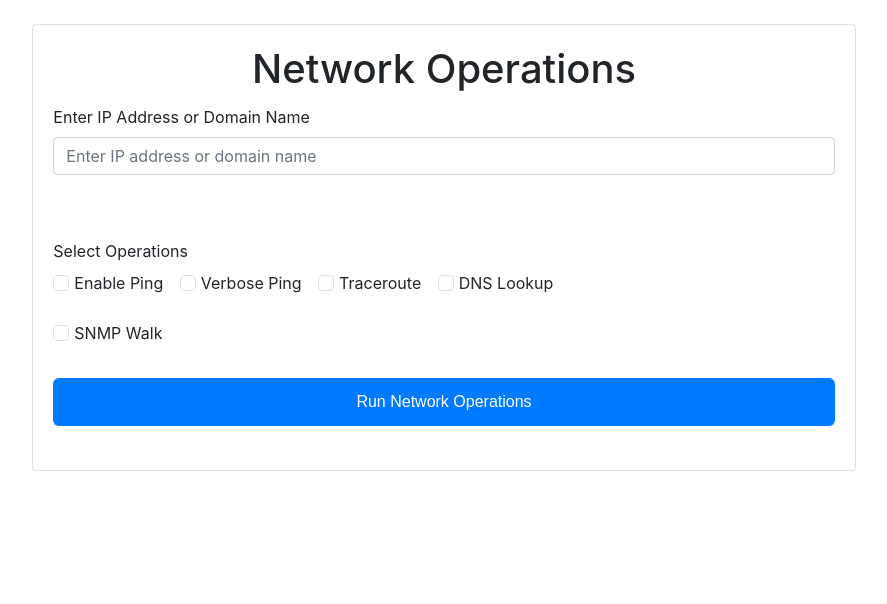
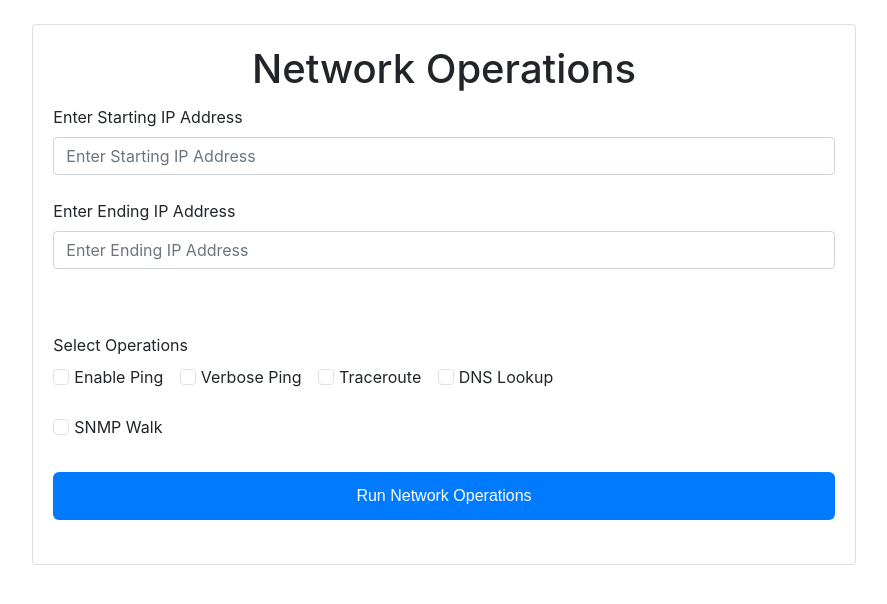
Before and after one commit to mustahidhasan/nms_system, a Django app: page /dashboard/ in a window 1280 px wide. Shown: the part 56-660 px from the top of the page, without its empty margins (196-1083 px from the left). Run offline with Django 4.2, Linux system fonts and the light colour scheme; a user stored in the database is signed in; some libraries are stand-ins or nearby versions.

Commit message:
range of ip added

```diff
--- a/nms/DASHBOARD/views.py
+++ b/nms/DASHBOARD/views.py
@@ -6,6 +6,8 @@ from django.shortcuts import render, redirect
 import subprocess
 import platform
 import logging
+import socket
+import struct
 
 logger = logging.getLogger(__name__)
 
@@ -37,169 +39,158 @@ def logout_view(request):
 @login_required
 def ping_operation(request):
     if request.method == "POST":
-        ip_address = request.POST.get("ip_address")
+        ip_range_start = request.POST.get("ip_range_start")
+        ip_range_end = request.POST.get("ip_range_end")
         enable_ping = request.POST.get("enable_ping")
         verbose_ping = request.POST.get("verbose_ping")
         traceroute = request.POST.get("traceroute")
         dns_lookup = request.POST.get("dns_lookup")
         snmp_walk = request.POST.get("snmp_walk")
 
-        # Check if IP address or domain name is provided
-        if not ip_address:
-            return render(
-                request,
-                "ping.html",
-                {"error_message": "Please provide an IP address or domain name."},
-            )
-
-        # Detect the operating system
-        os_name = platform.system()
-        results = ""
+        # Validate IP range input
+        if not ip_range_start or not ip_range_end:
+            return render(request, "ping.html", {"error_message": "Please provide a valid IP range."})
 
         try:
-            # Perform Enable Ping
-            if enable_ping:
-                if os_name == "Windows":
-                    command = ["ping", "-n", "1", ip_address]
-                else:
-                    command = ["ping", "-c", "1", ip_address]
+            # Convert IPs to integer for easier iteration
+            start_ip = struct.unpack("!I", socket.inet_aton(ip_range_start))[0]
+            end_ip = struct.unpack("!I", socket.inet_aton(ip_range_end))[0]
 
-                logger.info(f"Pinging {ip_address} with basic ping.")
-                response = subprocess.run(command, capture_output=True, text=True)
-                if response.returncode == 0:
-                    results += f"Enable Ping: Device is alive\n"
-                else:
-                    results += f"Enable Ping: Device is unreachable\n"
+            if start_ip > end_ip:
+                return render(request, "ping.html", {"error_message": "Start IP should be less than or equal to End IP."})
 
-            # Perform Verbose Ping
-            if verbose_ping:
-                if os_name == "Windows":
-                    command = ["ping", "-n", "4", ip_address]
-                else:
-                    command = ["ping", "-c", "4", ip_address]
+            # Limit the number of IPs to scan
+            max_devices = 100
+            device_count = min(max_devices, end_ip - start_ip + 1)
 
-                logger.info(f"Pinging {ip_address} with verbose ping.")
-                response = subprocess.run(command, capture_output=True, text=True)
-                results += (
-                    f"Verbose Ping Result:\n{response.stdout}\n"
-                    if response.returncode == 0
-                    else "Verbose Ping failed.\n"
-                )
+            os_name = platform.system()
+            results = {}
 
-            # Perform Traceroute
-            if traceroute:
-                if os_name == "Windows":
-                    command = ["tracert", ip_address]
-                else:
-                    command = ["traceroute", ip_address]
+            # Get SNMP parameters from POST
+            snmp_port = request.POST.get("snmp_port")
+            snmp_version = request.POST.get("snmp_version")
+            read_community_string = request.POST.get("read_community_string")
+            username = request.POST.get("username")
+            password = request.POST.get("password")
+            authentication_type = request.POST.get("authentication_type")
+            encryption_type = request.POST.get("encryption_type")
+            encryption_key = request.POST.get("encryption_key")
+            context_name = request.POST.get("context_name")
+            oid = request.POST.get("oid")
 
-                logger.info(f"Running traceroute for {ip_address}.")
-                response = subprocess.run(command, capture_output=True, text=True)
-                results += (
-                    f"Traceroute Result:\n{response.stdout}\n"
-                    if response.returncode == 0
-                    else "Traceroute failed.\n"
-                )
+            # Iterate through the IP range
+            for ip_int in range(start_ip, start_ip + device_count):
+                ip_address = socket.inet_ntoa(struct.pack("!I", ip_int))
+                ip_results = []
 
-            # Perform DNS Lookup
-            if dns_lookup:
-                if os_name == "Windows":
-                    command = ["nslookup", ip_address]
-                else:
-                    command = ["dig", ip_address]
+                try:
+                    # Perform Enable Ping
+                    if enable_ping:
+                        ping_command = ["ping", "-c", "1" if os_name != "Windows" else "-n", "1", ip_address]
+                        logger.info(f"Pinging {ip_address} with basic ping.")
+                        ping_response = subprocess.run(ping_command, capture_output=True, text=True)
 
-                logger.info(f"Performing DNS lookup for {ip_address}.")
-                response = subprocess.run(command, capture_output=True, text=True)
-                results += (
-                    f"DNS Lookup Result:\n{response.stdout}\n"
-                    if response.returncode == 0
-                    else "DNS Lookup failed.\n"
-                )
+                        if ping_response.returncode == 0:
+                            ip_results.append("Enable Ping: Device is alive")
+                        else:
+                            ip_results.append("Enable Ping: Device is unreachable")
 
-            # Perform SNMP Walk
-            if snmp_walk:
-                snmp_port = request.POST.get("snmp_port")
-                snmp_version = request.POST.get("snmp_version")
-                read_community_string = request.POST.get("read_community_string")
-                username = request.POST.get("username")
-                password = request.POST.get("password")
-                authentication_type = request.POST.get("authentication_type")
-                encryption_type = request.POST.get("encryption_type")
-                encryption_key = request.POST.get("encryption_key")
-                context_name = request.POST.get("context_name")
-                oid = request.POST.get("oid")
+                    # Perform Verbose Ping
+                    if verbose_ping:
+                        verbose_command = ["ping", "-c", "4" if os_name != "Windows" else "-n", "4", ip_address]
+                        logger.info(f"Pinging {ip_address} with verbose ping.")
+                        verbose_response = subprocess.run(verbose_command, capture_output=True, text=True)
+                        ip_results.append(f"Verbose Ping Result:\n{verbose_response.stdout}")
 
-                # SNMP Version Handling
-                if snmp_version in ["1", "2c"]:
-                    # Use SNMP v1 or v2c
-                    result = []
-                    for errorIndication, errorStatus, errorIndex, varBinds in nextCmd(
-                        SnmpEngine(),
-                        CommunityData(
-                            read_community_string,
-                            mpModel=0 if snmp_version == "1" else 1,
-                        ),
-                        UdpTransportTarget((ip_address, snmp_port)),
-                        ContextData(),
-                        ObjectType(ObjectIdentity(oid)),
-                        lexicographicMode=False,
-                    ):
-                        if errorIndication:
-                            result.append(f"Error: {errorIndication}")
-                            break
-                        elif errorStatus:
-                            result.append(
-                                f'Error: {errorStatus.prettyPrint()} at {errorIndex and varBinds[int(errorIndex) - 1][0] or "?"}'
-                            )
-                            break
-                        else:
-                            for varBind in varBinds:
-                                result.append(f"{varBind[0]} = {varBind[1]}")
+                    # Perform Traceroute
+                    if traceroute:
+                        traceroute_command = ["traceroute" if os_name != "Windows" else "tracert", ip_address]
+                        logger.info(f"Running traceroute to {ip_address}.")
+                        traceroute_response = subprocess.run(traceroute_command, capture_output=True, text=True)
+                        ip_results.append(f"Traceroute Result:\n{traceroute_response.stdout}")
 
-                elif snmp_version == "3":
-                    # Use SNMP v3 with optional authentication and encryption
-                    auth_protocol = usmNoAuthProtocol
-                    priv_protocol = usmNoPrivProtocol
+                    # Perform DNS Lookup
+                    if dns_lookup:
+                        try:
+                            hostname = socket.gethostbyaddr(ip_address)[0]
+                            ip_results.append(f"DNS Lookup: {hostname}")
+                        except socket.herror:
+                            ip_results.append("DNS Lookup: Hostname not found")
 
-                    if authentication_type == "MD5":
-                        auth_protocol = usmHMACMD5AuthProtocol
-                    elif authentication_type == "SHA":
-                        auth_protocol = usmHMACSHAAuthProtocol
+                    # Perform SNMP Walk
+                    if snmp_walk:
+                        result = []
+                        if snmp_version in ["1", "2c"]:
+                            # SNMP v1 or v2c
+                            for errorIndication, errorStatus, errorIndex, varBinds in nextCmd(
+                                SnmpEngine(),
+                                CommunityData(read_community_string, mpModel=0 if snmp_version == "1" else 1),
+                                UdpTransportTarget((ip_address, int(snmp_port))),
+                                ContextData(),
+                                ObjectType(ObjectIdentity(oid)),
+                                lexicographicMode=False,
+                            ):
+                                if errorIndication:
+                                    result.append(f"Error: {errorIndication}")
+                                    break
+                                elif errorStatus:
+                                    result.append(
+                                        f'Error: {errorStatus.prettyPrint()} at {errorIndex and varBinds[int(errorIndex) - 1][0] or "?"}'
+                                    )
+                                    break
+                                else:
+                                    for varBind in varBinds:
+                                        result.append(f"{varBind[0]} = {varBind[1]}")
 
-                    if encryption_type == "AES":
-                        priv_protocol = usmAesCfb128Protocol
-                    elif encryption_type == "DES":
-                        priv_protocol = usmDESPrivProtocol
+                        elif snmp_version == "3":
+                            # SNMP v3 with optional authentication and encryption
+                            auth_protocol = usmNoAuthProtocol
+                            priv_protocol = usmNoPrivProtocol
 
-                    result = []
-                    for errorIndication, errorStatus, errorIndex, varBinds in nextCmd(
-                        SnmpEngine(),
-                        UsmUserData(
-                            username,
-                            password,
-                            encryption_key,
-                            authProtocol=auth_protocol,
-                            privProtocol=priv_protocol,
-                        ),
-                        UdpTransportTarget((ip_address, snmp_port)),
-                        ContextData(context_name),
-                        ObjectType(ObjectIdentity(oid)),
-                        lexicographicMode=False,
-                    ):
-                        if errorIndication:
-                            result.append(f"Error: {errorIndication}")
-                            break
-                        elif errorStatus:
-                            result.append(
-                                f'Error: {errorStatus.prettyPrint()} at {errorIndex and varBinds[int(errorIndex) - 1][0] or "?"}'
-                            )
-                            break
-                        else:
-                            for varBind in varBinds:
-                                result.append(f"{varBind[0]} = {varBind[1]}")
+                            if authentication_type == "MD5":
+                                auth_protocol = usmHMACMD5AuthProtocol
+                            elif authentication_type == "SHA":
+                                auth_protocol = usmHMACSHAAuthProtocol
 
-                # Append SNMP results to the main results
-                results += "\nSNMP Walk Result:\n" + "\n".join(result) + "\n"
+                            if encryption_type == "AES":
+                                priv_protocol = usmAesCfb128Protocol
+                            elif encryption_type == "DES":
+                                priv_protocol = usmDESPrivProtocol
+
+                            for errorIndication, errorStatus, errorIndex, varBinds in nextCmd(
+                                SnmpEngine(),
+                                UsmUserData(
+                                    username,
+                                    password,
+                                    encryption_key,
+                                    authProtocol=auth_protocol,
+                                    privProtocol=priv_protocol,
+                                ),
+                                UdpTransportTarget((ip_address, int(snmp_port))),
+                                ContextData(context_name),
+                                ObjectType(ObjectIdentity(oid)),
+                                lexicographicMode=False,
+                            ):
+                                if errorIndication:
+                                    result.append(f"Error: {errorIndication}")
+                                    break
+                                elif errorStatus:
+                                    result.append(
+                                        f'Error: {errorStatus.prettyPrint()} at {errorIndex and varBinds[int(errorIndex) - 1][0] or "?"}'
+                                    )
+                                    break
+                                else:
+                                    for varBind in varBinds:
+                                        result.append(f"{varBind[0]} = {varBind[1]}")
+
+                        ip_results.append("SNMP Walk Result:\n" + "\n".join(result))
+
+                    # Collect results for this IP
+                    results[ip_address] = "\n".join(ip_results)
+
+                except Exception as ip_exception:
+                    logger.error(f"Error with {ip_address}: {str(ip_exception)}")
+                    results[ip_address] = f"An error occurred: {str(ip_exception)}"
 
             return render(request, "ping.html", {"results": results})
 
--- a/nms/nms/settings.py
+++ b/nms/nms/settings.py
@@ -23,7 +23,7 @@ BASE_DIR = Path(__file__).resolve().parent.parent
 SECRET_KEY = "django-insecure-x2--wh#=1^e7n^k*kttuey@wt%a$a7@)2()c=$_7ybu31v&yg0"
 
 # SECURITY WARNING: don't run with debug turned on in production!
-DEBUG = False
+DEBUG = True
 
 ALLOWED_HOSTS = ["13.60.255.109", "*"]
 
--- a/nms/templates/ping.html
+++ b/nms/templates/ping.html
@@ -56,9 +56,13 @@
                             <!-- Input for IP/Hostname -->
                             <div class="mb-3">
 
-                                <label for="ipAddress" class="form-label">Enter IP Address or Domain Name</label>
-                                <input type="text" class="form-control" id="ipAddress" name="ip_address"
-                                    placeholder="Enter IP address or domain name" >
+                                <label for="ipAddress" class="form-label">Enter Starting IP Address</label>
+                                <input type="text" class="form-control" id="ipAddress" name="ip_range_start"
+                                    placeholder="Enter Starting IP Address" ><br>
+
+                                <label for="ipAddress" class="form-label">Enter Ending IP Address</label>
+                                <input type="text" class="form-control" id="ipAddress" name="ip_range_end"
+                                    placeholder="Enter Ending IP Address" >
                             </div>
 
                             <div id="snmp_fields" style="display: none;">
```
Also changed, not shown: nms/db.sqlite3.
